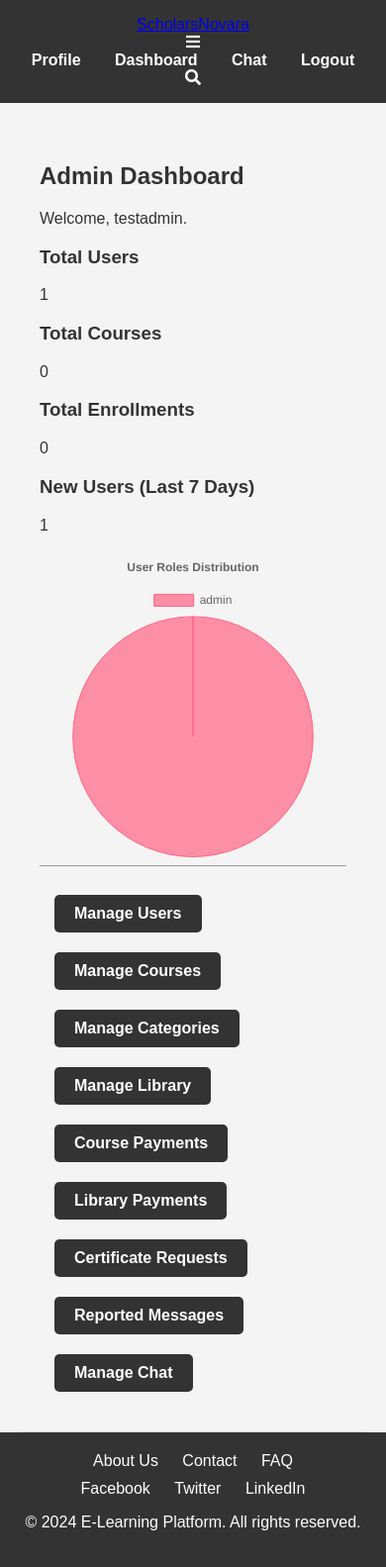
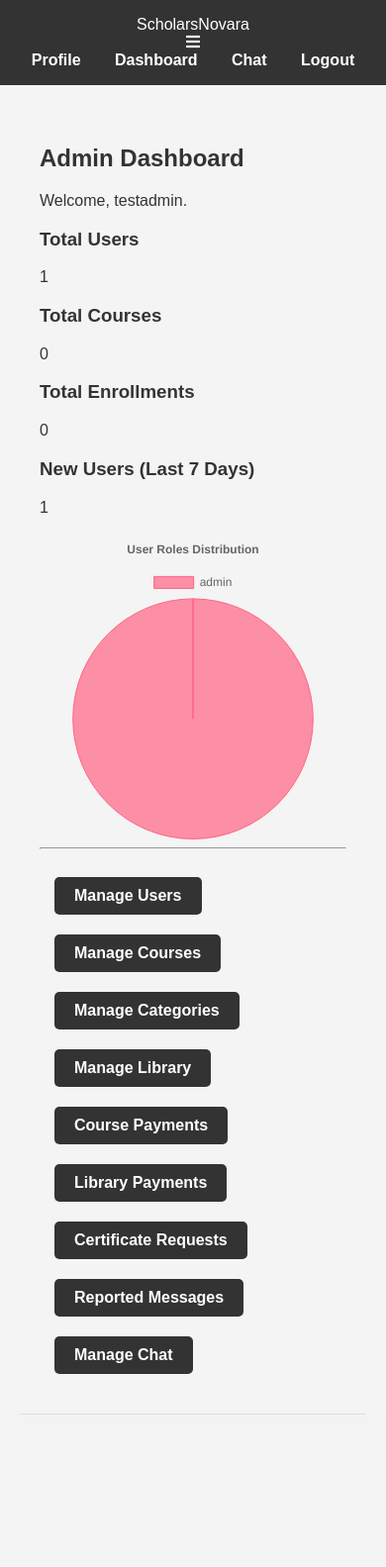
Before and after one commit to quantumdemo/sna, a Flask app: page /admin/dashboard in a window 390 px wide. Shown: the whole page at 99% size. After the commit the page ends 1429 px from the top, so only its background shows below. Run offline with Flask 3, Linux system fonts and the light colour scheme; a user stored in the database is signed in.

Commit message:
refine: Update global navigation and footer behavior
This commit implements several refinements to the global navigation bar and footer based on updated specifications.

Key changes include:
- The site logo in the header is no longer a hyperlink.
- The search icon has been removed from the header.
- The responsive navigation breakpoint has been updated to 1024px for better tablet support.
- The generic footer has been removed from the base template, ensuring a footer only appears on the homepage where it is custom-built.

```diff
--- a/static/css/home.css
+++ b/static/css/home.css
@@ -852,16 +852,13 @@ body:has(.custom-footer) > footer {
 
 
 /* Responsive adjustments */
-@media (max-width: 992px) {
+@media (max-width: 1024px) {
     .hero-content h1 {
         font-size: 3rem;
     }
     .about-section .container {
         flex-direction: column;
     }
-}
-
-@media (max-width: 768px) {
     .nav-container {
         flex-wrap: wrap;
     }
--- a/templates/base.html
+++ b/templates/base.html
@@ -11,28 +11,26 @@
 <body>
     <header>
         <div class="nav-container">
-            <a href="{{ url_for('main.home') }}" class="logo">
-                <!-- In a real app, this would be an <img> tag -->
+            <div class="logo">
                 <span class="logo-text-blue">Scholars</span><span class="logo-text-gold">Novara</span>
-            </a>
+            </div>
             <div class="hamburger">
                 <i class="fas fa-bars"></i>
             </div>
             <nav class="nav-links">
                 {% if current_user.is_authenticated %}
                     {# Logged-in Users #}
+                    <a href="{{ url_for('main.profile') }}">Profile</a>
                     {% if current_user.role == 'admin' %}
-                        <a href="{{ url_for('main.profile') }}">Profile</a>
                         <a href="{{ url_for('admin.dashboard') }}">Dashboard</a>
                         <a href="{{ url_for('main.chat_list') }}">Chat</a>
                     {% elif current_user.role == 'instructor' %}
-                        <a href="{{ url_for('main.profile') }}">Profile</a>
                         <a href="{{ url_for('instructor.dashboard') }}">Dashboard</a>
                         <a href="{{ url_for('main.courses') }}">Courses (manage)</a>
                         <a href="{{ url_for('main.chat_list') }}">Chat</a>
                         <a href="{{ url_for('main.library') }}">Library (upload)</a>
                     {% elif current_user.role == 'student' %}
-                        <a href="{{ url_for('main.student_dashboard') }}">Profile Dashboard</a>
+                        <a href="{{ url_for('main.student_dashboard') }}">Dashboard</a>
                         <a href="{{ url_for('main.courses') }}">Courses</a>
                         <a href="{{ url_for('main.chat_list') }}">Chat</a>
                         <a href="{{ url_for('main.library') }}">Library</a>
@@ -46,9 +44,6 @@
                     <a href="{{ url_for('main.register') }}" class="register-link">Register</a>
                 {% endif %}
             </nav>
-            <div class="search-icon">
-                <i class="fas fa-search"></i>
-            </div>
         </div>
     </header>
 
@@ -67,19 +62,6 @@
         {% block content %}{% endblock %}
     </main>
 
-    <footer>
-        <div class="footer-links">
-            <a href="#">About Us</a>
-            <a href="#">Contact</a>
-            <a href="{{ url_for('main.faq') }}">FAQ</a>
-        </div>
-        <div class="social-media">
-            <a href="#">Facebook</a>
-            <a href="#">Twitter</a>
-            <a href="#">LinkedIn</a>
-        </div>
-        <p>&copy; 2024 E-Learning Platform. All rights reserved.</p>
-    </footer>
     <script src="{{ url_for('static', filename='js/main.js') }}"></script>
     {% block scripts %}{% endblock %}
 </body>
```
